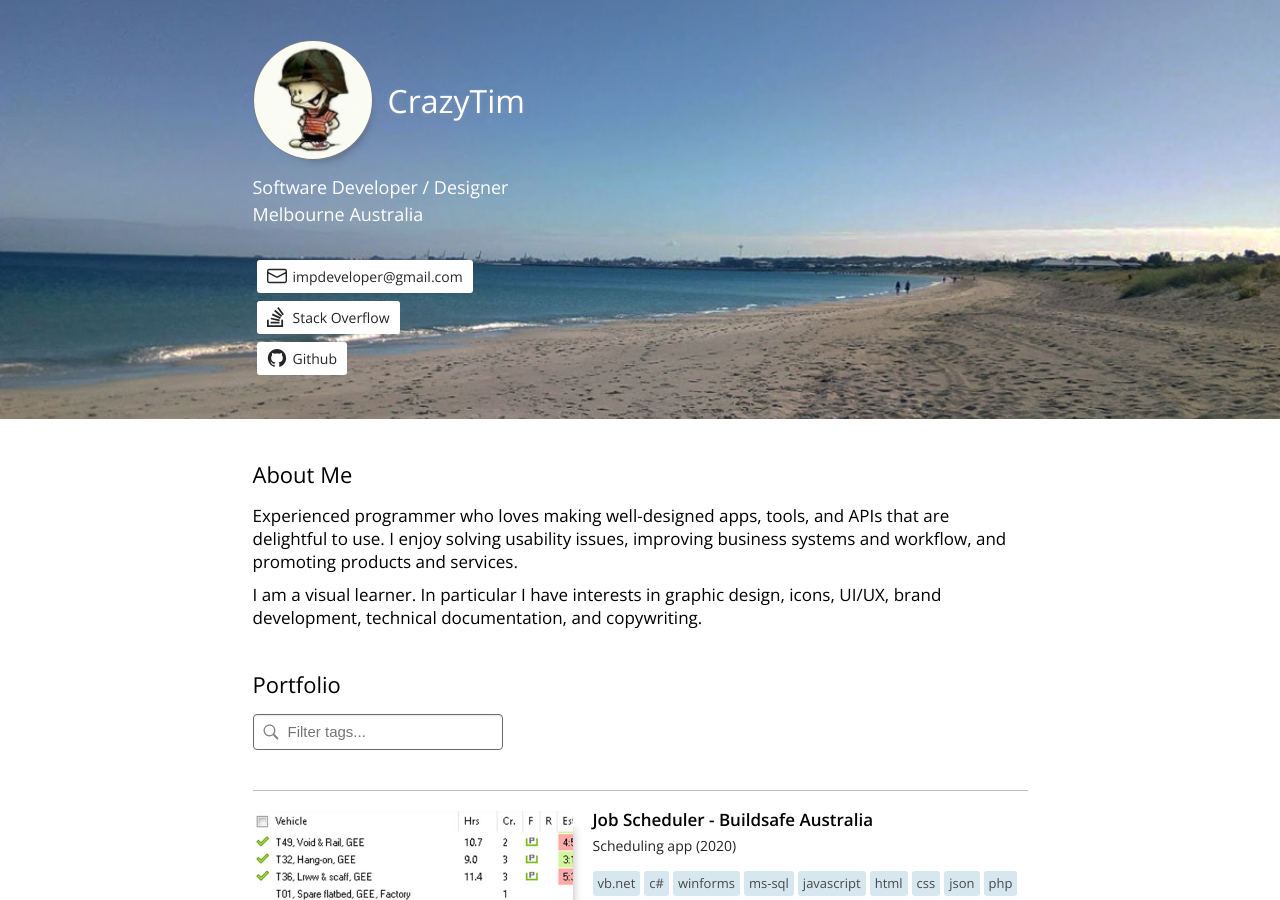
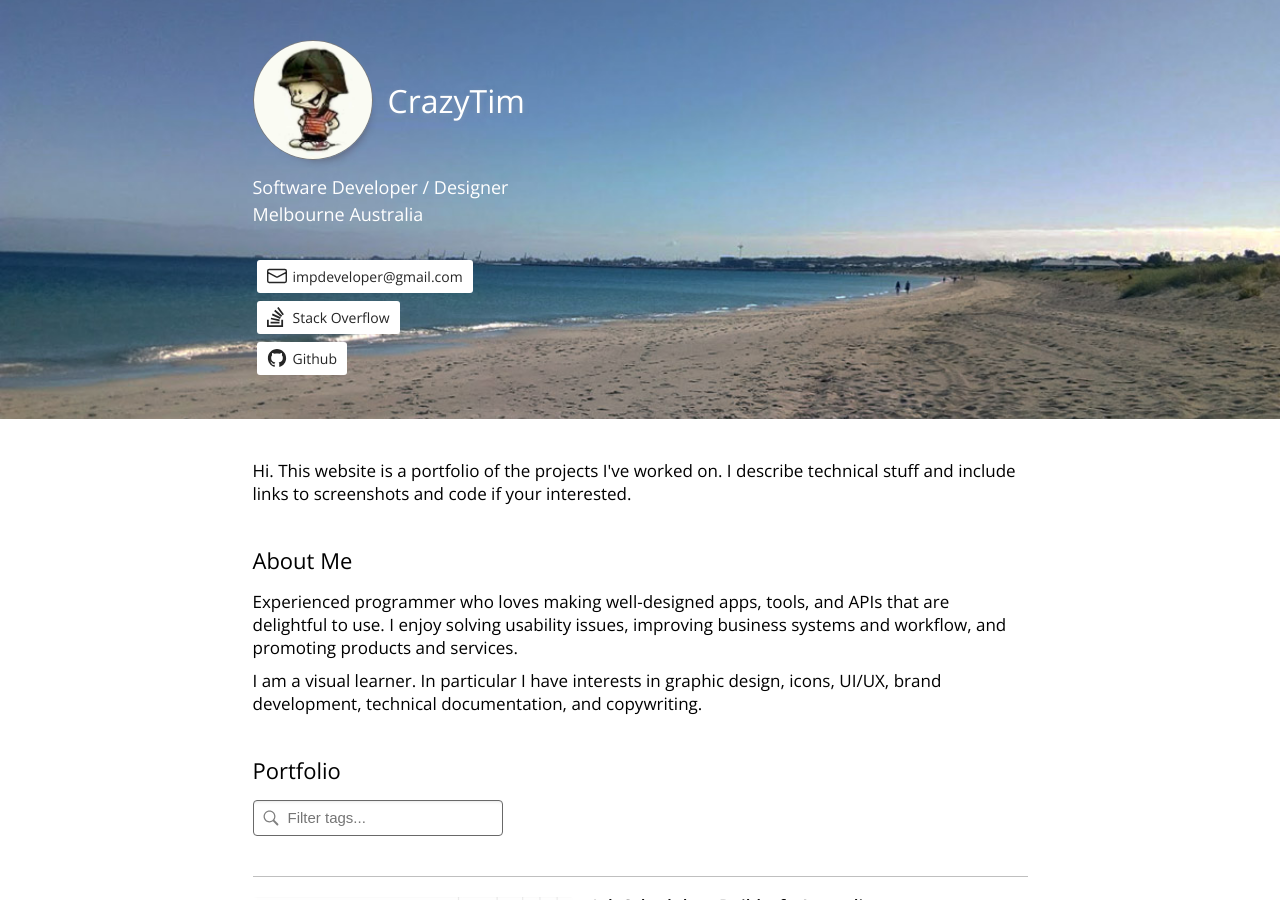
Before and after one commit to CrazyTim/crazytim-portfolio, a Jekyll site: the page built from index.html, in a window 1280 px wide and 900 px high. Built offline with Jekyll 4.4.1, drawn with Linux system fonts in a browser that asks for light colours.

Commit message:
Add intro paragraph
I want to describe the purpose of the website to non-technical users.

```diff
--- a/index.html
+++ b/index.html
@@ -59,6 +59,14 @@ title: 'CrazyTim - Software Developer / Designer'
           </a></div>
 
         </div>
+
+      </div>
+    </section>
+
+    <section class="intro">
+      <div class="content-wrapper">
+
+        <p>Hi. This website is a portfolio of the projects I've worked on. I describe technical stuff and include links to screenshots and code if your interested.</p>
 
       </div>
     </section>
```
